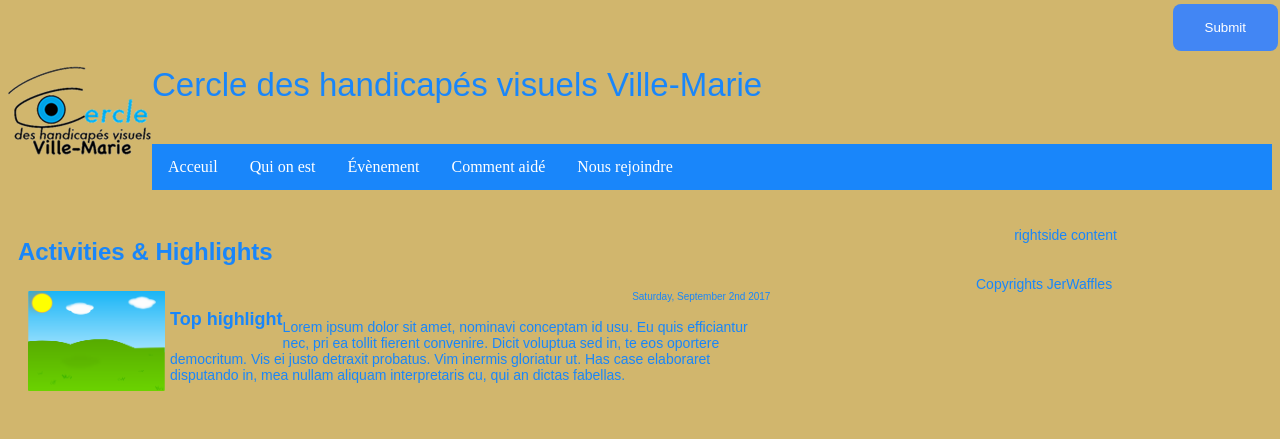
After one commit to JWaffles/ville_marie_web, a PHP site: page /VilleMarie/index.html in a window 1280 px wide. The commit adds this page. Shown: the top 439 px of the page. Run offline with PHP 8.4, Linux system fonts and the light colour scheme; some libraries are stand-ins or nearby versions.

Commit message:
Fixed a little CSS

```diff
--- a/Layout/header.html
+++ b/Layout/header.html
@@ -11,7 +11,7 @@
     <br/>
         <div>
             <img class="header_logo" src="../Images_Folder/CHVVM_Logo.png" />
-            <h1>Cercle des handicapés visuels Ville-Marie</h1>
+            <h1 class="header_title">Cercle des handicapés visuels Ville-Marie</h1>
 
             <form class="header_login_button" action="../login.php">
                 <input id="header_login_button" type="submit" text="Login">
@@ -20,7 +20,7 @@
         <br/>
 
         <ul class="header_menu">
-            <li class="header_menu"><a href="home.html">Acceuil</a></li>
+            <li class="header_menu"><a href="index.html">Acceuil</a></li>
             <li class="header_menu"><a href="about.html">Qui on est</a></li>
             <li class="header_menu"><a href="events.html">Évènement</a></li>
             <li class="header_menu"><a href="how_to_help.html">Comment aidé</a></li>
--- a/Style_Sheets/stylesheet.css
+++ b/Style_Sheets/stylesheet.css
@@ -1,6 +1,111 @@
-/*****
-******    This section is for About us/ Meet the team
-******
+/***********************************************************
+******    General
+************************************************************
+******/
+body {
+    background-color: #d1b66d;
+}
+
+/* Main page title */
+h1 {
+    font-family: sans-serif;
+    font-size: 36px;
+    color: #1986fa;
+    font-weight: normal;
+}
+
+/* Title of the subpage */
+h2 {
+    font-family: sans-serif;
+    font-size: 24px;
+    color: #1986fa;
+    font-weight: bold;
+}
+
+/* Title of articles */
+h3 {
+    font-family: sans-serif;
+    font-size: 18px;
+    color: #1986fa;
+    font-weight: bold italic;
+}
+
+/* Common paragraph */
+p {
+    font-family: sans-serif;
+    font-size: 14px;
+    color: #1986fa;
+    font-weight: normal;
+}
+
+/* Lesser important common paragraph */
+p2 {
+    font-family: sans-serif;
+    font-size: 10px;
+    color: #1986fa;
+    font-weight: normal;
+}
+
+
+/***********************************************************
+******    Home
+************************************************************
+******/
+.home_wrapper{
+    display: block;
+}
+
+.home_maincontent{
+    width: 75%;
+    float: left;
+    padding: 10px;
+}
+
+.home_rightside{
+    width: 20%;
+    float: right;
+    padding: 5px;
+}
+
+.highlight_container {
+    padding: 5px;
+    margin: 5px;
+    display: block;
+}
+
+.highlight_picture {
+    height: 100px;
+    float: left;
+    margin-right: 5px;
+}
+
+.highlight_text{
+    width: 80%;
+}
+
+.highlight_topline {
+    display: block;
+    margin-bottom: 5px;
+}
+
+.highlight_title {
+    float: left;
+}
+
+.highlight_date {
+    float: right;
+}
+
+.highlight_content {
+    width: 100%;
+    padding: 5px;
+    margin-top: 5px;
+}
+
+
+/***********************************************************
+******    About us
+************************************************************
 ******/
 /* Three columns side by side */
 .column {
@@ -39,10 +144,20 @@
 .title {
     color: #414347;
 }
+/***********************************************************
+******    Events
+************************************************************
+******/
 
-/*****
-******    This section is for Contact us
-******
+/***********************************************************
+******    How to help
+************************************************************
+******/
+
+
+/***********************************************************
+******    Contact us
+************************************************************
 ******/
 
 /* Style inputs with type="text", select elements and textareas */
--- a/Style_Sheets/stylesheetheaderfooter.css
+++ b/Style_Sheets/stylesheetheaderfooter.css
@@ -1,22 +1,25 @@
-img[class="header_logo"] {
+.header_logo {
     float: left;
+    top: 0;
+    left: 0;
+
 }
 
-h1 {
+.header_title {
     position: relative;
-    color: navy;
-    size: 33px;
+    color: #1986fa;
+    font-size: 33px;
 }
 
-ul[class="header_menu"] {
+ul.header_menu {
     list-style-type: none;
     margin: 0;
     padding: 0;
     overflow: hidden;
-    background-color: #333;
+    background-color: #1986fa;
 }
 
-li[class="header_menu"] {
+li.header_menu {
     float: left;
 }
 
@@ -32,7 +35,7 @@ li[class="header_menu"] a:hover {
     background-color: #111;
 }
 
-input[type=submit] {
+#header_login_button {
     background-color: #4286f4;
     border: none;
     color: white;
@@ -46,7 +49,7 @@ input[type=submit] {
     right: 0;
 }
 
-input[type=submit]:hover {
+#header_login_button:hover {
     background-color: transparent;
     border: 1px solid black;
     color: black;
--- a/Main_Pages/events.html
+++ b/VilleMarie/events.html
@@ -3,7 +3,7 @@
 <head>
     <title>Ville-Marie</title>
     <script src="//code.jquery.com/jquery-1.10.2.js"></script>
-    <link rel="stylesheet" type="text/css" href="Style_Sheets/stylesheet.css">
+    <link rel="stylesheet" type="text/css" href="../Style_Sheets/stylesheet.css">
 
 </head>
 
--- /dev/null
+++ b/VilleMarie/index.html
@@ -0,0 +1,63 @@
+<!DOCTYPE html>
+<html>
+
+<head>
+    <title>Ville-Marie</title>
+    <script src="//code.jquery.com/jquery-1.10.2.js"></script>
+    <link rel="stylesheet" type="text/css" href="../Style_Sheets/stylesheet.css">
+
+</head>
+
+<body>
+
+    <div id="header"></div><br />
+
+    <div class="home_wrapper">
+        <div class="home_maincontent">
+            <h2>Activities & Highlights</h2>
+            <div class="highlights_container">
+
+                <!-- HIGHLIGHT #1 -->
+                <div class="highlight_container">
+
+                    <img class="highlight_picture" src="../Images_Folder/cartoon_hill.png" />
+
+                    <div class="highlight_text">
+                        <div class="highlight_top">
+                            <h3 class="highlight_title">Top highlight</h3>
+                            <p2 class="highlight_date">Saturday, September 2nd 2017</p2>
+                        </div>
+                        <br/>
+                        <p class="highlight_content">Lorem ipsum dolor sit amet, nominavi conceptam id usu. Eu quis efficiantur nec, pri ea tollit fierent convenire. Dicit voluptua sed in, te eos oportere democritum. Vis ei justo detraxit probatus. Vim inermis gloriatur ut. Has case
+                            elaboraret disputando in, mea nullam aliquam interpretaris cu, qui an dictas fabellas.</p>
+                    </div>
+                </div>
+                <br/>
+
+                <!-- HIGHLIGHT #2 -->
+
+
+                <!-- HIGHLIGHT #3 -->
+
+
+
+            </div>
+
+
+
+        </div>
+
+        <div class="home_rightside">
+            <p>rightside content</p>
+        </div>
+    </div>
+    <div id="footer"></div><br />
+
+    <script>
+        $("#header").load("../Layout/header.html");
+        $("#footer").load("../Layout/footer.html");
+    </script>
+
+</body>
+
+</html>
```
Also changed, not shown: Main_Pages/how_to_help.html (deleted, +0 -24 lines), VilleMarie/contact_us.html (renamed from Main_Pages/contact_us.html, +11 -0 lines), VilleMarie/how_to_help.html (renamed from Main_Pages/home.html, +1 -11 lines), Images_Folder/cartoon_hill.png (added), VilleMarie/about.html (renamed from Main_Pages/about.html).
